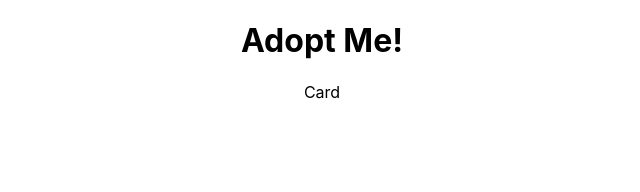
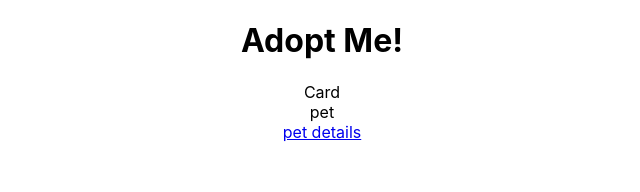
Before and after one commit to iAmKean/react-simple-project, a React (Create React App) app: page /views/pet in a window 1280 px wide. Shown: the top 192 px of the page, without its empty margins (318-958 px from the left). Built offline with nearby package versions, Linux system fonts and the light colour scheme.

Commit message:
feat: add route slug

```diff
--- a/src/App.js
+++ b/src/App.js
@@ -6,8 +6,9 @@ import Card from './components/card';
 import Nav from './components/nav';
 import { useTime } from './components/useTime';
 
-import Landing from './views/Landing';
-
+import Landing from './views/landing';
+import Pet from './views/pet';
+import Details from './views/pet/[id]';
 import { Link } from "react-router-dom";
 
 function App() {
@@ -38,6 +39,15 @@ function App() {
 							<Link to={`/views/landing`}>
 								landing
 							</Link>
+
+
+							<Link to={`/views/pet`}>
+								Pet
+							</Link>
+
+							<Link to={`/views/pet/11`}>
+								pet detail
+							</Link>
 						</header>
 
 
@@ -45,6 +55,9 @@ function App() {
 
 					{/* add route for other pages to navigate */}
 					<Route path="/views/landing" element={<Landing />} />
+					<Route path="/views/pet" element={<Pet />} />
+					<Route path="/views/pet/:id" element={<Details />} />
+
 				</Routes>
 
 				<div className="time">
--- /dev/null
+++ b/src/views/pet/[id]/index.jsx
@@ -0,0 +1,12 @@
+import { Link } from "react-router-dom";
+
+export default function Details() {
+	return (
+		<div>
+			Details
+			<Link to={`/`}>
+				home
+			</Link>
+		</div>
+	)
+}
--- /dev/null
+++ b/src/views/pet/index.jsx
@@ -0,0 +1,13 @@
+import { Link } from "react-router-dom";
+
+export default function Pet() {
+	return (
+		<div>
+			pet
+			<br />
+			<Link to={`/pet/1`}>
+				pet details
+			</Link>
+		</div>
+	)
+}
```
Also changed, not shown: src/views/landing/index.jsx (renamed from src/views/Landing.jsx).
